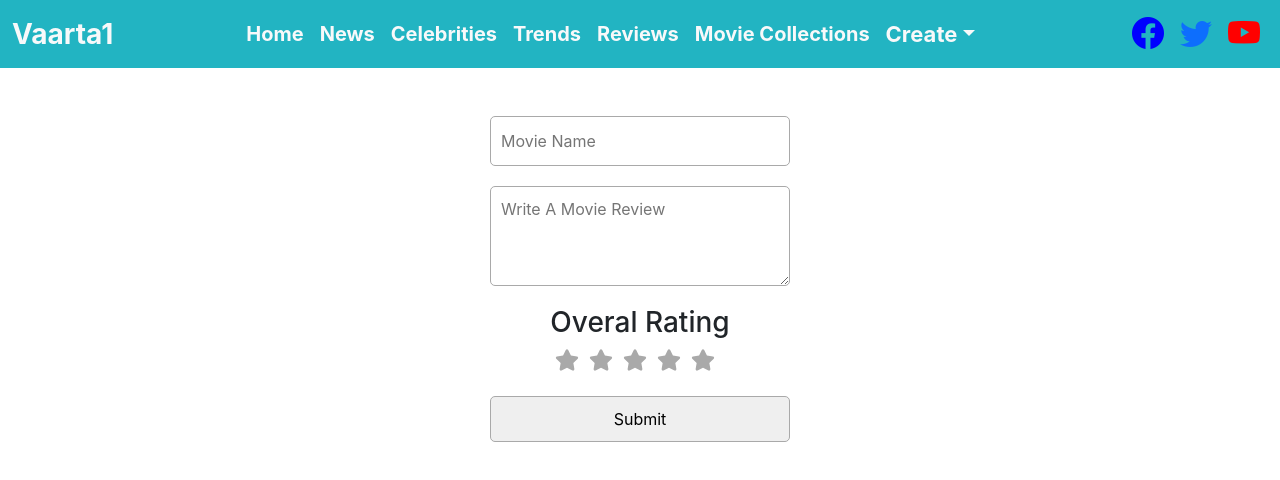
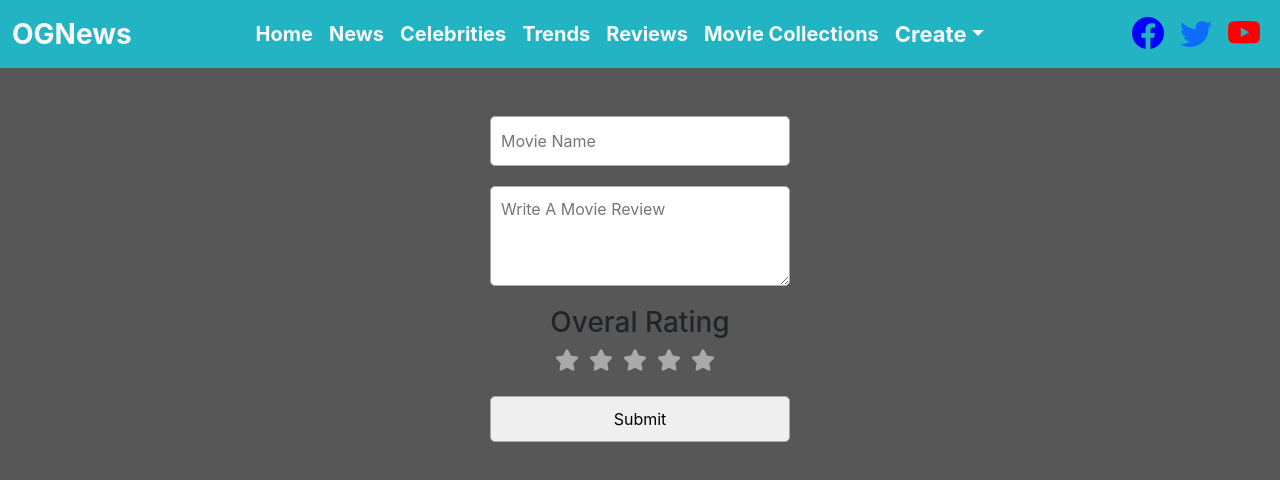
Before and after one commit to yasirsd10/og-news, a React (Create React App) app: page /reviewForm in a window 1280 px wide. Shown: the top 480 px of the page. Built offline with nearby package versions, Linux system fonts and the light colour scheme.

Commit message:
new title

```diff
--- a/src/components/navbar.js
+++ b/src/components/navbar.js
@@ -6,7 +6,7 @@ function Navbar() {
       <nav className="navbar navbar-expand-lg navBg">
         <div className="container-fluid">
           <a className="navbar-brand text-light fw-bolder navLogo" href="#">
-            Vaarta1
+            OGNews
           </a>
           <button
             className="navbar-toggler"
--- a/src/components/reviewForm.js
+++ b/src/components/reviewForm.js
@@ -30,7 +30,7 @@ export default function ReviewForm() {
 
 
   return (
-    <div style={styles.container} className='justify-content-center mt-5'>
+    <div style={styles.container} className= 'mt-5'>
         <input placeholder="Movie Name"
         style={styles.movieName} />
 
@@ -72,8 +72,10 @@ export default function ReviewForm() {
 const styles = {
   container: {
     display: "flex",
+    minHeight: "100%",
     flexDirection: "column",
     alignItems: "center",
+    justifycontent: "center",
   },
   movieName: {
     border: "1px solid #a9a9a9",
--- a/src/index.css
+++ b/src/index.css
@@ -5,6 +5,7 @@ body {
     sans-serif;
   -webkit-font-smoothing: antialiased;
   -moz-osx-font-smoothing: grayscale;
+  background: rgb(87, 87, 87);
 }
 
 code {
```
